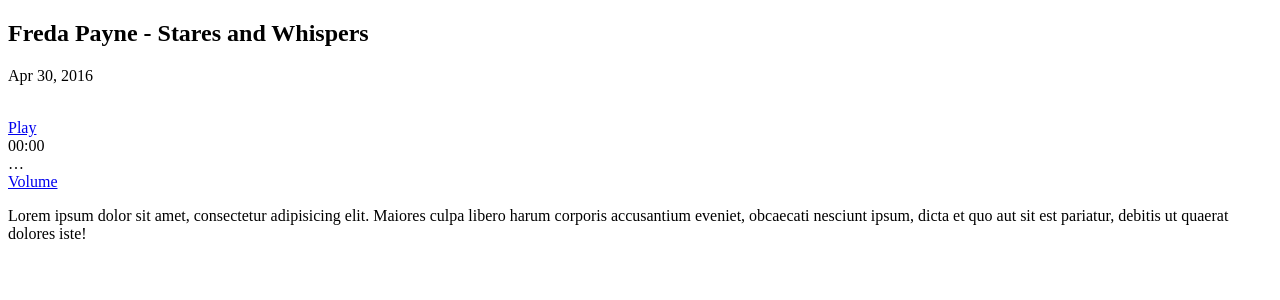
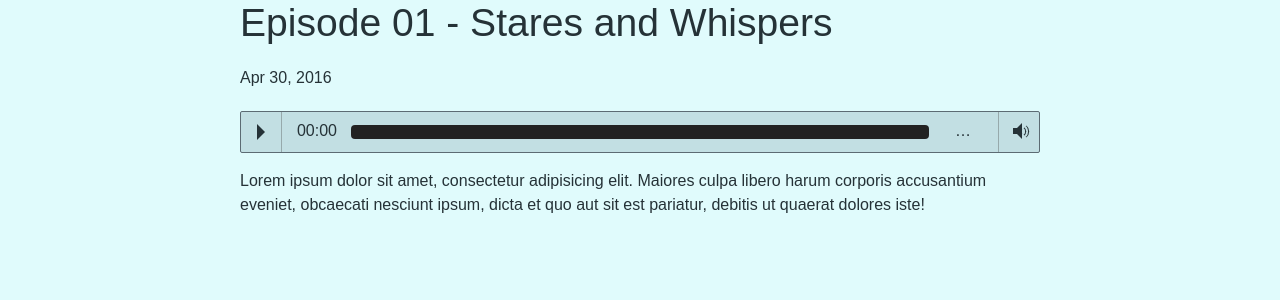
Before and after one commit to techtolentino/sidewalk-articles, a Jekyll site: the page built from _posts/2016-04-30-stares-and-whispers.md, in a window 1280 px wide. Shown: the top 300 px of the page. Built offline with Jekyll 4.4.1, drawn with Linux system fonts in a browser that asks for light colours.

Commit message:
sample post with track working

```diff
--- a/_config.yml
+++ b/_config.yml
@@ -1,19 +1,22 @@
-# Welcome to Jekyll!
-#
-# This config file is meant for settings that affect your whole blog, values
-# which you are expected to set up once and rarely need to edit after that.
-# For technical reasons, this file is *NOT* reloaded automatically when you use
-# 'jekyll serve'. If you change this file, please restart the server process.
-
 # Site settings
 title: Stories
 email: makertolentino@gmail.com
 description: > # this means to ignore newlines until "baseurl:"
   Audio documentaries of the life and times of hip-hop artist, Son of Ran
-baseurl: "" # the subpath of your site, e.g. /blog
+baseurl: "/stories" # the subpath of your site, e.g. /blog
 url: "http://randytolentino.com" # the base hostname & protocol for your site
 twitter_username: techtolentino
 github_username:  techtolentino
 
+# Post settings
+defaults:
+  - scope:
+      path: ""
+      type: posts
+    values:
+      permalink: /episodes/:year/:month/:day/:title
+
+
+
 # Build settings
 markdown: kramdown
--- a/_includes/head.html
+++ b/_includes/head.html
@@ -4,7 +4,7 @@
 	<meta name="viewport" content="width=device-width, initial-scale=1">
 	<title>{% if page.title %}{{ page.title | escape }}{% else %}{{ site.title | escape }}{% endif %}</title>
 	<meta name="description" content="{% if page.excerpt %}{{ page.excerpt | strip_html | strip_newlines | truncate: 160 }}{% else %}{{ site.description }}{% endif %}">
-	<link rel="stylesheet" href="{{ "css/main.css" | prepend: site.baseurl }}">
+	<link rel="stylesheet" href="{{ "/css/main.css" | prepend: site.baseurl }}">
 	<link rel="canonical" href="{{ page.url | replace:'index.html','' | prepend: site.baseurl | prepend: site.url }}">
 	<link rel="alternate" type="application/rss+xml" title="{{ site.title }}" href="{{ "/feed.xml" | prepend: site.baseurl | prepend: site.url }}">
 </head>
--- a/_includes/track.html
+++ b/_includes/track.html
@@ -1,5 +1,5 @@
 <audio preload="auto" controls>
-	<source src="audio/freda_payne-stares_and_whispers.mp3">
+	<source src="{{site.url}}{{site.baseurl}}/audio/{{page.track}}.mp3">
 </audio>
 <script>{% include jquery.js %}</script>
 <script>{% include audio-player.js %}</script>
--- a/_posts/2016-04-30-stares-and-whispers.md
+++ b/_posts/2016-04-30-stares-and-whispers.md
@@ -1,6 +1,6 @@
 ---
 layout: post
-title:  "Freda Payne - Stares and Whispers"
+title:  "Episode 01 - Stares and Whispers"
 date:   2016-04-30 04:07:15 -0600
 track: freda-payne-stares-and-whispers
 ---
```
